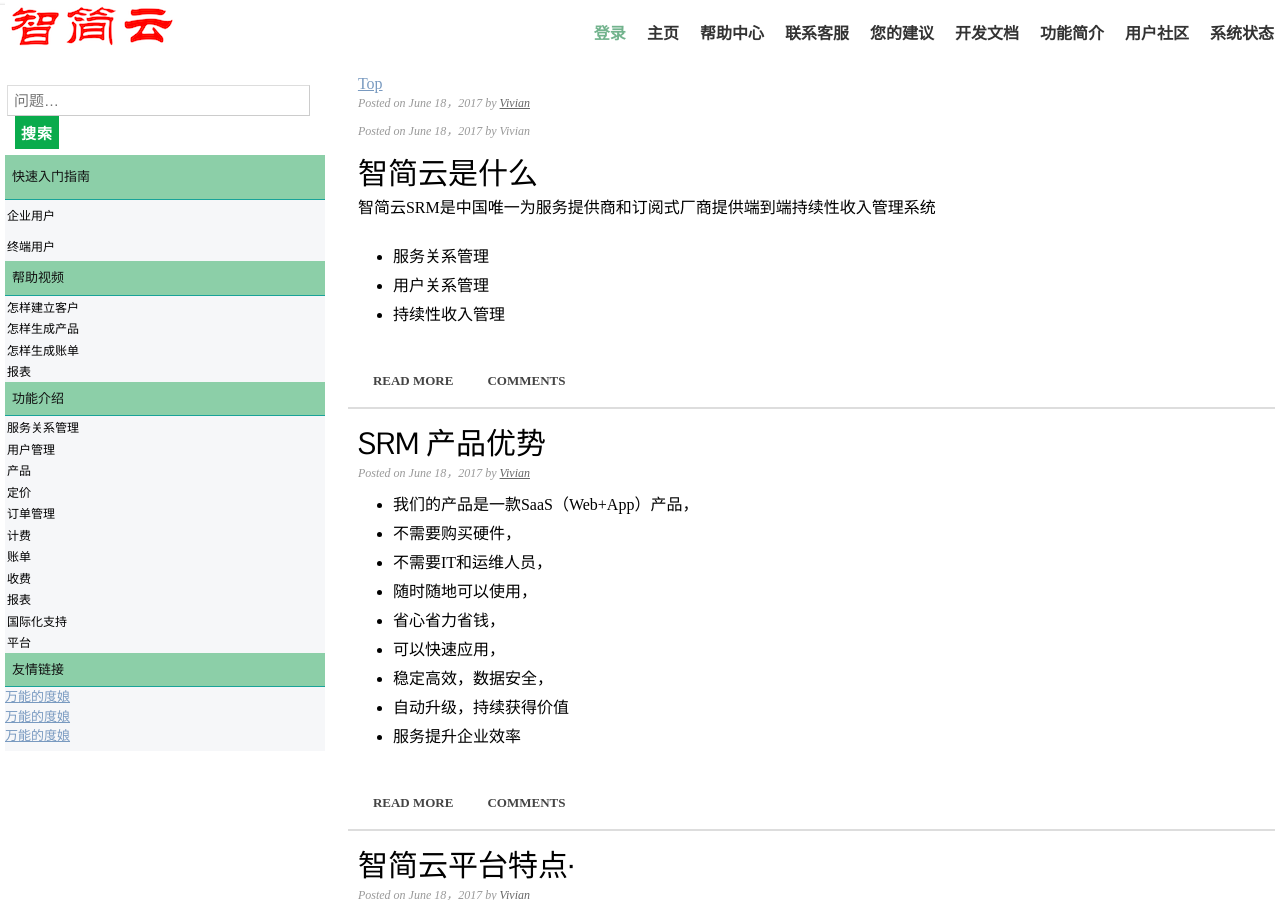
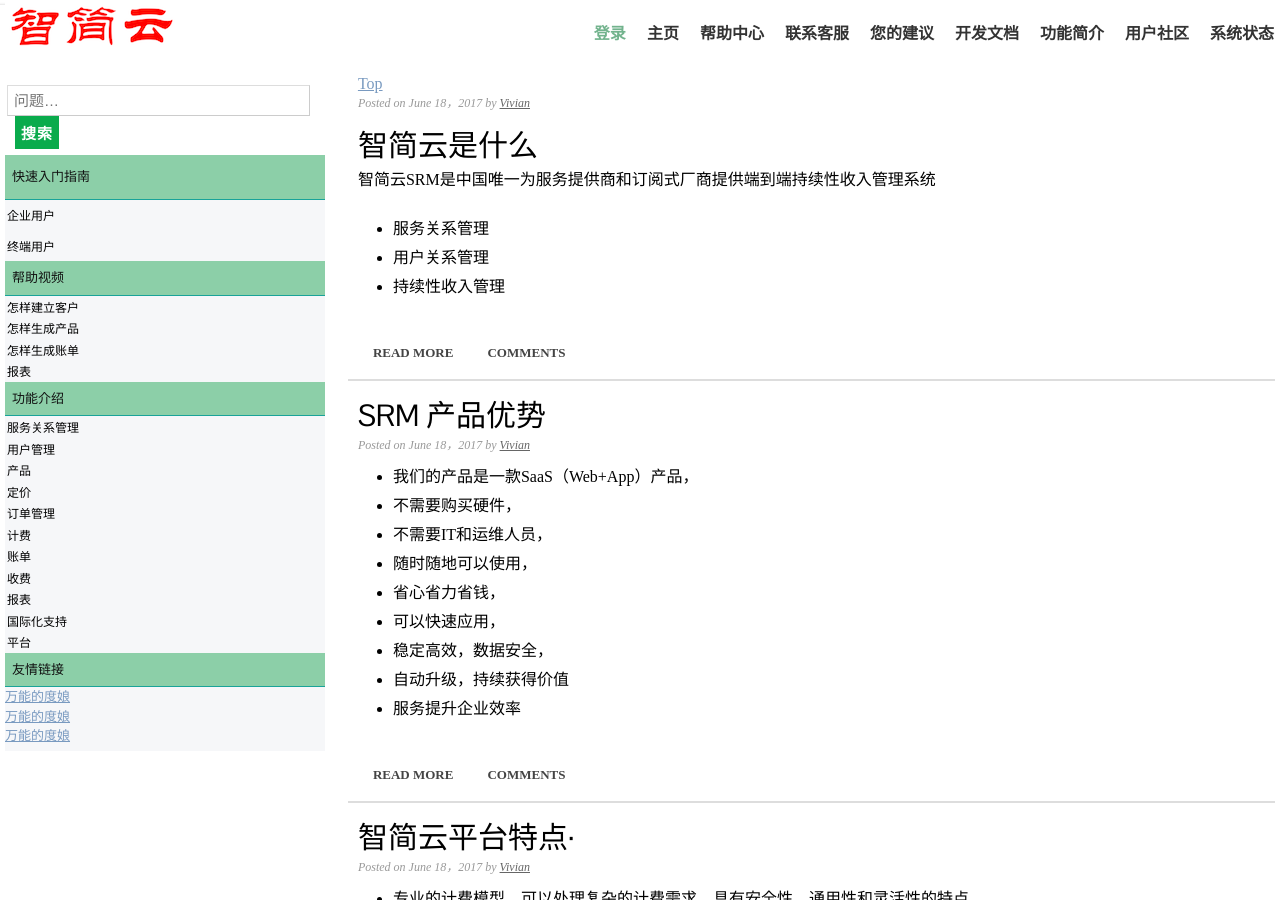
Before and after one commit to dreampivot/slipscloud.github.io, a Jekyll site: the page help/help-index.html, which Jekyll copies as it is, in a window 1280 px wide and 900 px high. Built offline with Jekyll 4.4.1, drawn with Linux system fonts in a browser that asks for light colours.

Commit message:
Update help-index.html

```diff
--- a/help/help-index.html
+++ b/help/help-index.html
@@ -33,7 +33,6 @@
 <a href="#">Top</a>
 		<div class="article-info">Posted on <time datetime="2017-06-18">June 18，2017</time> by <a href="#" rel="author">Vivian</a></div>
 
-<div class="article-info">Posted on <time datetime="2017-06-18">June 18，2017</time> by Vivian</a></div>
 
 		<h2>智简云是什么</h2>
 
```
